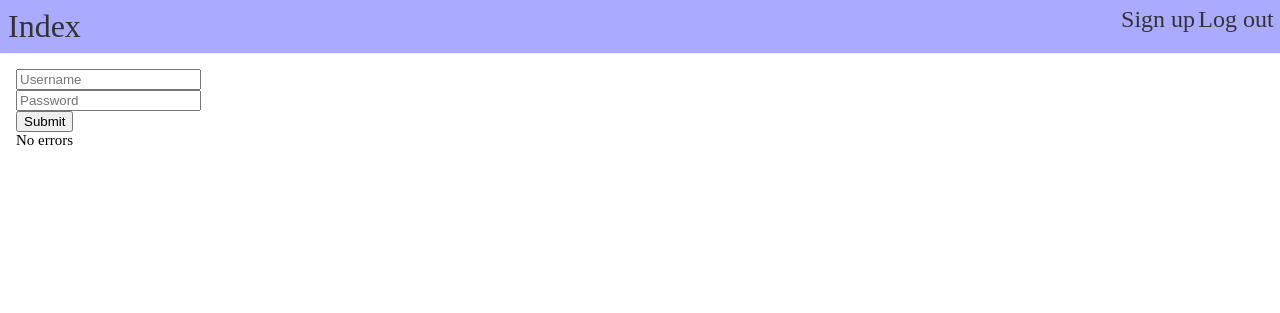
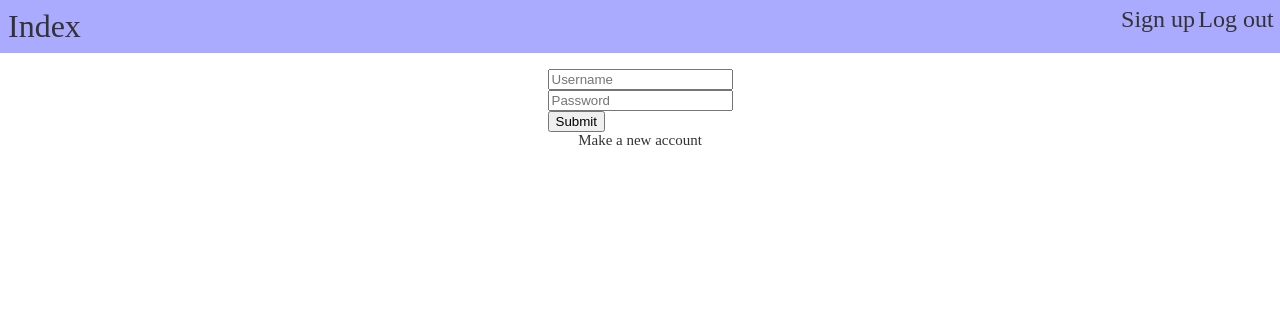
Before and after one commit to nalek0/test-messanger-public, a Flask app: page /auth/login in a window 1280 px wide. Shown: the top 313 px of the page. Run offline with Flask 2, Linux system fonts and the light colour scheme; parts of the project's set-up code (start-up, migrations or seed data) failed here and were passed over.

Commit message:
Better css

```diff
--- /dev/null
+++ b/server/static/auth/auth.css
@@ -0,0 +1,19 @@
+.auth-form {
+    display: flex;
+    flex-direction: column;
+    align-items: center;
+}
+
+.auth-form > form {
+    display: inline-block;
+}
+
+.error_message {
+    position: fixed;
+    right: 0;
+    bottom: 0;
+    font-size: 1.5rem;
+    padding: 0.25rem;
+    margin: 0.25rem;
+    background: #f44;
+}
--- a/server/templates/auth/login.html
+++ b/server/templates/auth/login.html
@@ -4,15 +4,22 @@
     Log in
 {% endblock %}
 
+{% block top_stylesheets %}
+    <link rel="stylesheet" href="{{ url_for('auth.static', filename='auth.css') }}">
+{% endblock %}
+
 {% block content %}
-    <form method="post">
-        <input type="text" name="username" placeholder="Username" /> <br>
-        <input type="password" name="password" placeholder="Password"/> <br>
-        <input type="submit" value="Submit"> <br>
-    </form>
+    <div class="auth-form">
+        <form method="post">
+            <input type="text" name="username" placeholder="Username" /> <br>
+            <input type="password" name="password" placeholder="Password"/> <br>
+            <input type="submit" value="Submit"> <br>
+        </form>
+        <a href="{{ url_for('auth.signup_get') }}" class="link">Make a new account</a>
+    </div>
+
     {% if error == None %}
-        <div>No errors</div>
     {% else %}
-        <div>Error: {{ error }}</div>
+        <div class="error_message">{{ error }}</div>
     {% endif %}
 {% endblock %}
--- a/server/templates/base.html
+++ b/server/templates/base.html
@@ -9,11 +9,11 @@
 <body>
     <header>
         <div class="top_part">
-            <span class="top_link big"><a href="/" class="link">Index</a></span>
+            <span class="top_link big"><a href="{{ url_for('main.index') }}" class="link">Index</a></span>
         </div>
         <div class="top_part">
-            <span class="top_link small"><a href="/auth/signup" class="link">Sign up</a></span>
-            <span class="top_link small"><a href="/auth/logout" class="link">Log out</a></span>
+            <span class="top_link small"><a href="{{ url_for('auth.signup_get') }}" class="link">Sign up</a></span>
+            <span class="top_link small"><a href="{{ url_for('auth.logout') }}" class="link">Log out</a></span>
         </div>
     </header>
     <content>{% block content %}{% endblock %}</content>
```
Also changed, not shown: server/templates/auth/signup.html (+10 -2 lines).
